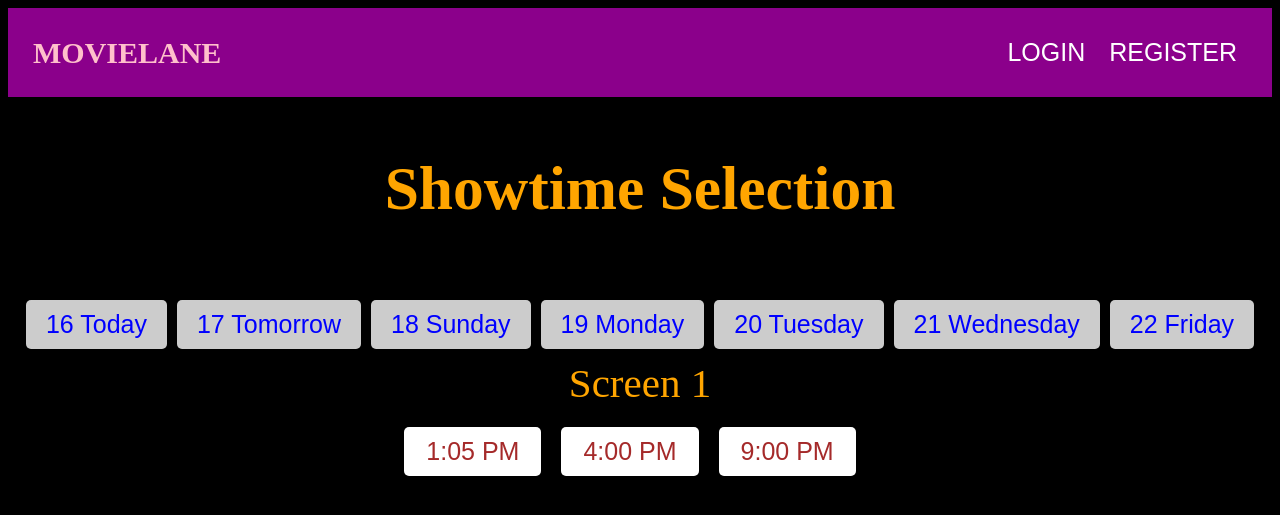
After one commit to KavyaKathir/SWE-Cinema-E-Booking-System, a PHP site: page /showtime.html in a window 1280 px wide. The commit adds this page. Shown: the top 515 px of the page. Run offline with PHP 8.4, Linux system fonts and the light colour scheme; some libraries are stand-ins or nearby versions.

Commit message:
Updated code

```diff
--- /dev/null
+++ b/Frontend/showtime.html
@@ -0,0 +1,45 @@
+<!DOCTYPE html>
+<html lang="en">
+<head>
+    <meta charset="UTF-8">
+    <meta name="viewport" content="width=device-width, initial-scale=1.0">
+    <title>Showtime Selection</title>
+    <link rel="stylesheet" href="https://cdnjs.cloudflare.com/ajax/libs/flickity/2.2.2/flickity.min.css">
+    <link rel="stylesheet" href="./styles.css"> <!-- Link to your CSS file -->
+</head>
+<body>
+<div class="navbar">
+    <div class="navbar-container">
+        <div class="logo-container"><h1 class="logo">MOVIELANE </h1></div>
+        <div class="nav-buttons">
+            <button id="loginBtn">LOGIN</button>
+            <button id="registerBtn">REGISTER</button>
+        </div>
+    </div>
+</div>
+<div class="screens">
+    <h2>Showtime Selection</h2>
+</div>
+<div class="button-wrapper">
+    <button class="date-button">16 Today</button>
+    <button class="date-button">17 Tomorrow</button>
+    <button class="date-button">18 Sunday</button>
+    <button class="date-button">19 Monday</button>
+    <button class="date-button">20 Tuesday</button>
+    <button class="date-button">21 Wednesday</button>
+    <button class="date-button">22 Friday</button>
+</div>
+
+<div class="screens">
+    Screen 1
+</div>
+<div class="time-btn">
+    <button class="screen-time" onclick="timeFunction()">1:05 PM</button>
+    <button class="screen-time" onclick="timeFunction()">4:00 PM</button>
+    <button class="screen-time" onclick="timeFunction()">9:00 PM</button>
+</div>
+
+<script src="https://cdnjs.cloudflare.com/ajax/libs/flickity/2.2.2/flickity.pkgd.min.js"></script>
+<script src="script.js"></script> <!-- Link to your JavaScript file -->
+</body>
+</html>
--- /dev/null
+++ b/Frontend/styles.css
@@ -0,0 +1,123 @@
+body{background-color:black;}/* Add your CSS styling here */
+/* Style the headings */
+.navbar {
+    background-color: #8B008B;
+    color: white;
+    padding: 25px 25px;
+}
+
+.navbar-container {
+    display: flex;
+    justify-content: space-between;
+    align-items: center;
+}
+
+.logo {
+    margin: 0;
+     font-size: 30px;
+     color: pink;
+}
+
+.nav-buttons button {
+    background-color: transparent;
+    color: white;
+    border: none;
+    padding: 5px 10px;
+    cursor: pointer;
+     font-size: 25px;
+}
+
+.nav-buttons button:hover {
+    background-color: red;
+}
+
+
+
+
+.button-wrapper {
+    display: flex;
+    justify-content: center;
+    align-items: center;
+    flex-wrap: wrap;
+    margin-top: 20px;
+}
+
+.date-button {
+    background-color: #ccc;
+    color: blue;
+    border: none;
+    padding: 10px 20px;
+    margin: 5px;
+    font-size:25px;
+    border-radius: 5px;
+    cursor: pointer;
+    transition: background-color 0.3s ease;
+}
+
+.date-button:hover {
+    background-color: #999;
+}
+
+
+.screens{
+    margin: 5px;
+    color: #fff; /* Text color */
+    font-size: 41px; /* Font size */
+color: orange;
+    text-align: center;
+    display: flex; /* Use flexbox */
+        justify-content: center; /* Center horizontally */
+        align-items: center;
+}
+
+
+
+ .time-btn {
+     display: flex;
+     justify-content: center; /* Horizontally center */
+     align-items: center; /* Vertically center */
+     margin-top: 20px; /* Adjust as needed */
+ }
+
+ .screen-time {
+     background-color: white;
+     border: none;
+     color: brown;
+     padding: 10px 22px;
+     border: 1px solid var(--theme-screen-time-border);
+     text-align: center;
+     text-decoration: none;
+     font-size: 25px;
+     border-radius: 5px;
+     margin-right: 20px;
+ }
+
+
+
+ .screen-time:hover {
+   background-color: #df0e62;
+   color: white;
+ }
+
+ .flickity-viewport {
+   background-color: var(--theme-bg);
+ }
+
+ /* .screen-time{
+   background-color: rgb(243, 235, 235);
+   border: 1px;
+ } */
+ /* .carousel-cell.active{
+   background: #ED2;
+ } */
+ /* .fill-div {
+   display: block;
+   width: 100px;
+   height: 100px;
+   margin-right: 10px;
+   color: #8C8;
+   border-radius: 5px;
+ }
+ .fill-div:active {
+   color:#ED2;
+ } */
```
Also changed, not shown: Frontend/index.html (+95 -6 lines), Frontend/main.css (+63 -8 lines), Frontend/search.html (+10 -2 lines), Frontend/search.js (added, +77 -0 lines), Frontend/style.css (+120 -53 lines), Frontend/trailer.js (added, +25 -0 lines), Frontend/index.js (line endings or trailing spaces).
